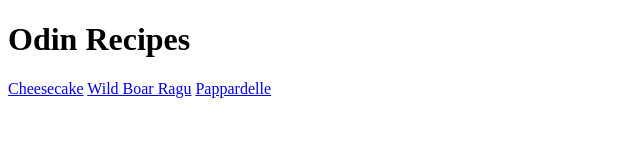
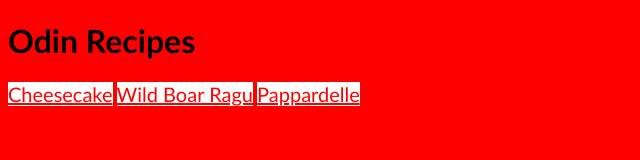
Before and after one commit to oakfernsara/odin-recipes, a plain HTML site: page index.html in a window 1280 px wide. Shown: the whole page, without its empty margins (0-640 px from the left). Drawn offline with Linux system fonts and the light colour scheme.

Commit message:
Add styles.css and start to style index.html

```diff
--- a/index.html
+++ b/index.html
@@ -2,12 +2,15 @@
 <html lang="en">
     <head>
         <meta charset="utf-8">
+        <link rel="stylesheet" href="styles.css">
         <title>Odin Recipes</title>
     </head>
     <body>
         <h1>Odin Recipes</h1>
-        <a href="recipes/cheesecake.html">Cheesecake</a>
-        <a href="recipes/ragu.html">Wild Boar Ragu</a>
-        <a href="recipes/pasta.html">Pappardelle</a>
+        <div class="homelink">
+            <a href="recipes/cheesecake.html">Cheesecake</a>
+            <a href="recipes/ragu.html">Wild Boar Ragu</a>
+            <a href="recipes/pasta.html">Pappardelle</a>
+        </div>
     </body>
 </html>
--- /dev/null
+++ b/styles.css
@@ -0,0 +1,14 @@
+body {
+    background-color: red;
+    font-family: 'Gill Sans', 'Gill Sans MT', Calibri, 'Trebuchet MS', sans-serif;
+}
+
+h1 {
+    font-weight: bold;
+}
+
+.homelink > a {
+    font-size: 20px;
+    color: red;
+    background-color: white;
+}
```
